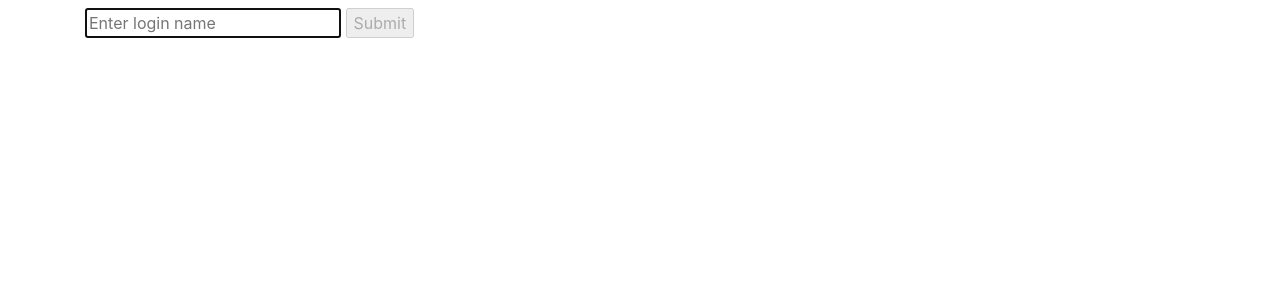
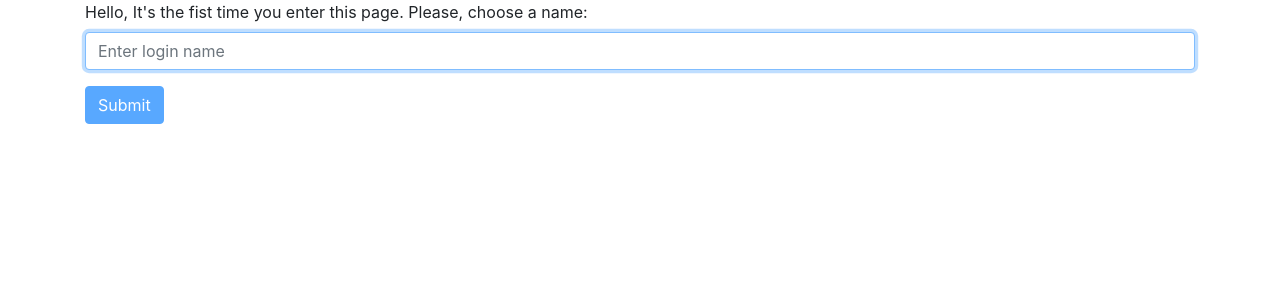
Before and after one commit to arlanza/edx-project2, a Flask app: page / in a window 1280 px wide. Shown: the top 300 px of the page. Run offline with Flask 2, Linux system fonts and the light colour scheme; some libraries are stand-ins or nearby versions.

Commit message:
Js in layout

```diff
--- a/CommChannels/static/commchannels.js
+++ b/CommChannels/static/commchannels.js
@@ -1,4 +1,3 @@
-
 document.addEventListener('DOMContentLoaded', () => {
 
   // Login firt time access
@@ -13,7 +12,7 @@ document.addEventListener('DOMContentLoaded', () => {
     document.querySelector('#submit-loginname').disabled = true;
 
     document.querySelector('#text-loginname').onkeyup = () => {
-        if (document.querySelector('#name').value.length > 0)
+        if (document.querySelector('#text-loginname').value.length > 0)
           document.querySelector('#submit-loginname').disabled = false;
         else
           document.querySelector('#submit-loginname').disabled = true;
@@ -21,7 +20,6 @@ document.addEventListener('DOMContentLoaded', () => {
 
     // Get text-loginname and set at localStorage
     document.querySelector('#layout').querySelector("#form-loginname").onsubmit = () => {
-        alert("Submit - Tengo nombre");
         localStorage.setItem('loginname', document.querySelector('#text-loginname').value);
 
         document.querySelector('#layout').querySelector("#form-loginname").style.visibility = "hidden";
@@ -33,7 +31,8 @@ document.addEventListener('DOMContentLoaded', () => {
   }
 
   // Display the loginname
-  document.querySelector('#loginname').innerHTML = localStorage.getItem('loginname');
+  if ( localStorage.getItem('loginname') !== null)
+    document.querySelector('#loginname').innerHTML = "Hello, " + localStorage.getItem('loginname') + "!!";
 
 
 });
--- a/CommChannels/templates/index.html
+++ b/CommChannels/templates/index.html
@@ -5,9 +5,14 @@
 {% endblock %}
 
 {% block body %}
-  <h1 id="loginname"></h1>
+  <span id="loginname" class="label label-primary"></span>
   <form id="form-loginname" >
-    <input id="text-loginname" autocomplete="off" autofocus placeholder="Enter login name" type="text">
-    <input id="submit-loginname" type="submit">
+        <div class="form-group">
+            <label for="name">Hello, It's the fist time you enter this page. Please, choose a name: </label>
+            <input id="text-loginname" class="form-control" autocomplete="off" autofocus placeholder="Enter login name" type="text">
+        </div>
+        <div class="form-group">
+          <input id="submit-loginname" class="btn btn-primary" type="submit">
+        </div>
   </form>
 {% endblock %}
--- a/CommChannels/templates/layout.html
+++ b/CommChannels/templates/layout.html
@@ -5,9 +5,52 @@
         <title>{% block title %}{% endblock %}</title>
         <meta charset="utf-8">
         <link rel="stylesheet" href="https://maxcdn.bootstrapcdn.com/bootstrap/4.0.0/css/bootstrap.min.css"  crossorigin="anonymous">
-        <script src="https://maxcdn.bootstrapcdn.com/bootstrap/4.0.0/js/bootstrap.min.js"></script>
         <script type="text/javascript" src="//cdnjs.cloudflare.com/ajax/libs/socket.io/1.3.6/socket.io.min.js"></script>
+        <!--
         <script src="{{ url_for('static', filename='commchannels.js') }}"></script>
+        -->
+        <script>
+        document.addEventListener('DOMContentLoaded', () => {
+
+          // Login firt time access
+          if (!localStorage.getItem('loginname')){
+
+            //First time access
+
+            //Form to login visible
+            document.querySelector('#layout').querySelector("#form-loginname").style.visibility = "visible";
+
+            // By default, submit button is disabled. Enable if there's text name
+            document.querySelector('#submit-loginname').disabled = true;
+
+            document.querySelector('#text-loginname').onkeyup = () => {
+                if (document.querySelector('#text-loginname').value.length > 0)
+                  document.querySelector('#submit-loginname').disabled = false;
+                else
+                  document.querySelector('#submit-loginname').disabled = true;
+            }
+
+            // Get text-loginname and set at localStorage
+            document.querySelector('#layout').querySelector("#form-loginname").onsubmit = () => {
+                localStorage.setItem('loginname', document.querySelector('#text-loginname').value);
+
+                document.querySelector('#layout').querySelector("#form-loginname").style.visibility = "hidden";
+
+            }
+          } else {
+            // It's not first time access
+            document.querySelector('#layout').querySelector("#form-loginname").style.visibility = "hidden";
+          }
+
+          // Display the loginname
+          if ( localStorage.getItem('loginname') !== null)
+            document.querySelector('#loginname').innerHTML = "Hello, " + localStorage.getItem('loginname') + "!!";
+
+
+        });
+        </script>
+
+
       </head>
       <body>
         <div id="layout" class="container">
```
